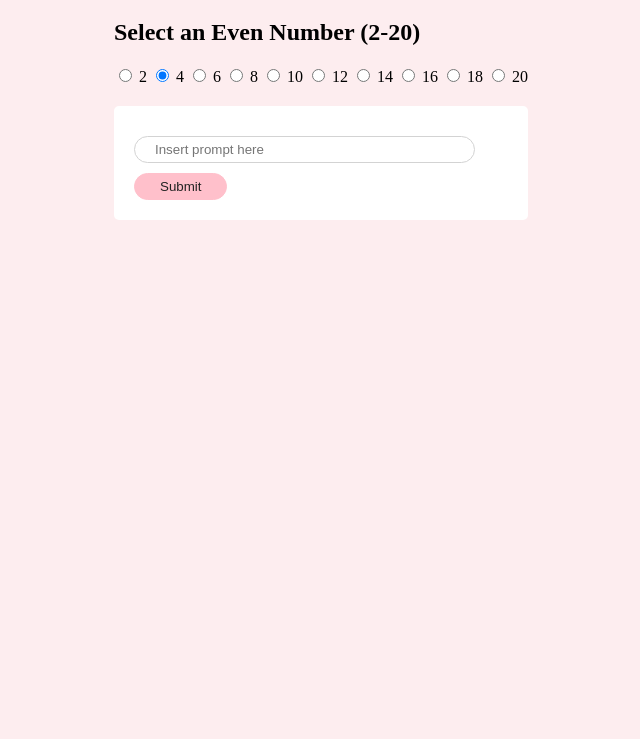
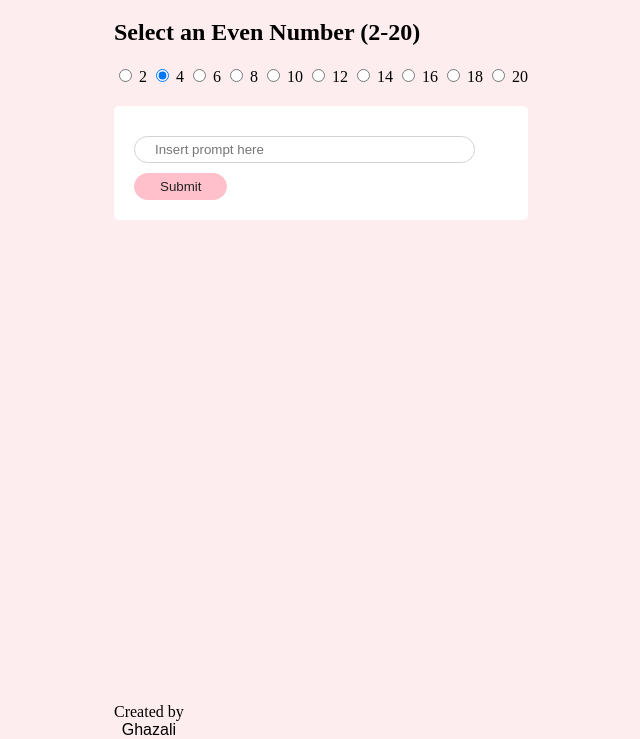
Before and after one commit to juwayni/hosted, a plain HTML site: page pt.html in a window 1280 px wide. Shown: the part 61-800 px from the top of the page, without its empty margins (319-959 px from the left). Drawn offline with Linux system fonts and the light colour scheme.

Commit message:
Update pt.html

```diff
--- a/pt.html
+++ b/pt.html
@@ -110,5 +110,9 @@ input {
         xhr.send();
     }
 </script>
+<div style="position:absolute;bottom:0px">
+<div style="text-align:center;"> Created by</div>
+<div style="text-align:center;font:message-box;">Ghazali</div>
+</div>
 </body>
 </html>
```
